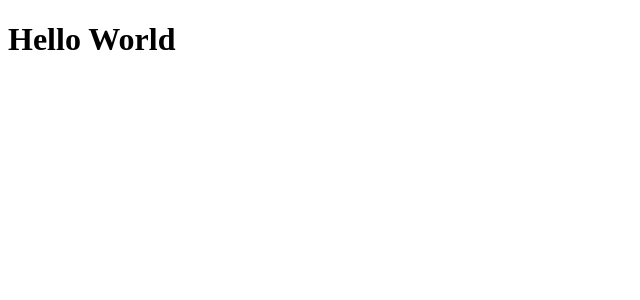
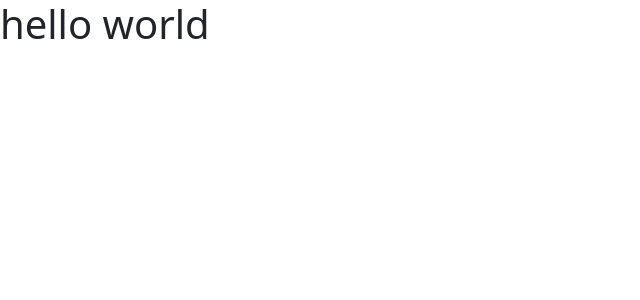
Before and after one commit to ChenBoYam/Restaurant-APP, a React (Create React App) app in the folder frontend/: page / in a window 1280 px wide. Shown: the top 300 px of the page, without its empty margins (0-640 px from the left). Built offline with nearby package versions, Linux system fonts and the light colour scheme.

Commit message:
basic react file config

```diff
--- a/frontend/public/index.html
+++ b/frontend/public/index.html
@@ -1,10 +1,16 @@
 <!DOCTYPE html>
 <html lang="en">
+
 <head>
   <title>React App</title>
+  <link href="https://cdn.jsdelivr.net/npm/bootstrap@5.3.0/dist/css/bootstrap.min.css" rel="stylesheet"
+    integrity="sha384-9ndCyUaIbzAi2FUVXJi0CjmCapSmO7SnpJef0486qhLnuZ2cdeRhO02iuK6FUUVM" crossorigin="anonymous">
+  <link rel="stylesheet" href="./styles.css">
 </head>
+
 <body>
   <div id="root"></div>
   <script src="../src/index.js" type="text/jsx"></script>
 </body>
+
 </html>
--- /dev/null
+++ b/frontend/src/components/App.jsx
@@ -0,0 +1,12 @@
+import React from "react";
+
+
+function App() {
+    return (
+        <div>
+            <h1>hello world</h1>
+        </div>
+    );
+};
+
+export default App;
--- a/frontend/src/index.js
+++ b/frontend/src/index.js
@@ -1,4 +1,10 @@
-import React from 'react';
-import ReactDOM from 'react-dom';
+import React from "react";
+import ReactDOM from "react-dom";
+import App from "./components/App";
 
-ReactDOM.render(<h1>Hello World</h1>, document.getElementById("root"));
+ReactDOM.render(
+  <div>
+    <App />
+  </div>,
+  document.getElementById("root")
+);
```
Also changed, not shown: frontend/public/styles.css (added). Lines whose indentation alone changed are shown as unchanged.
